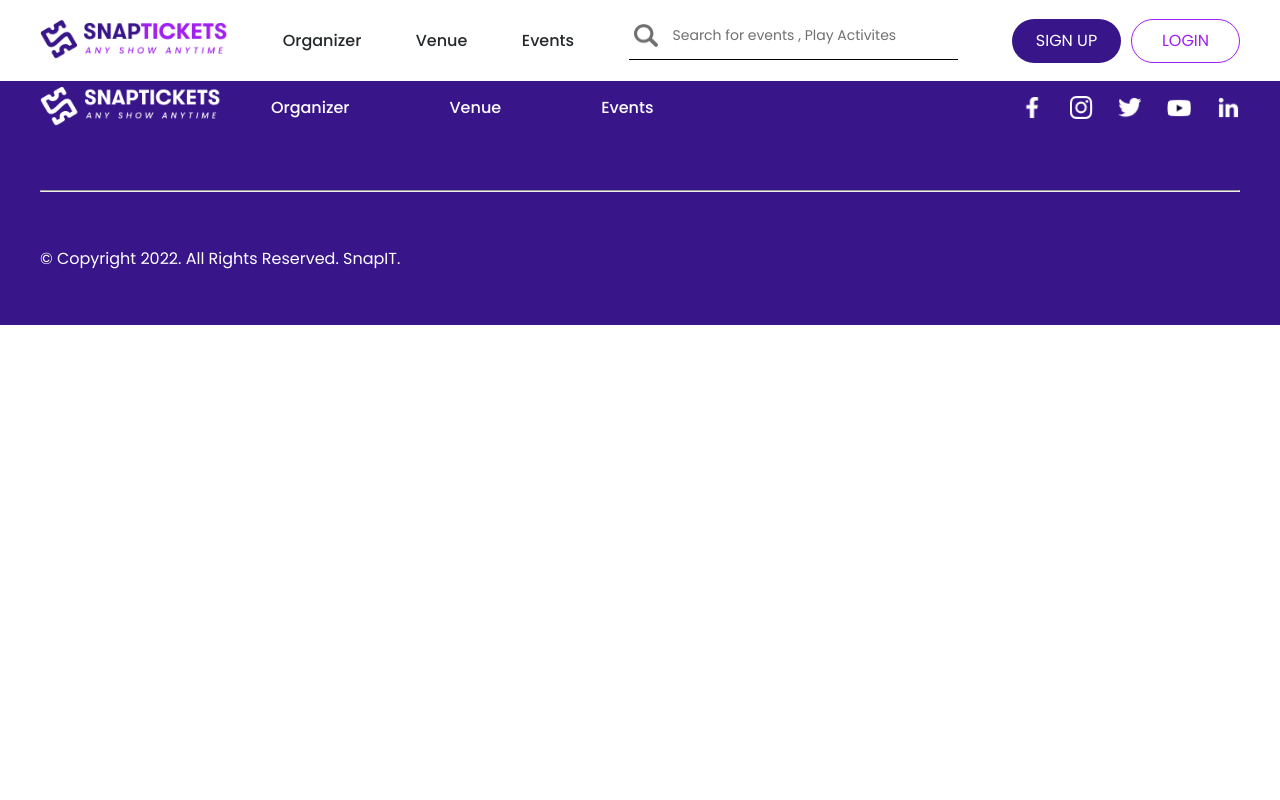
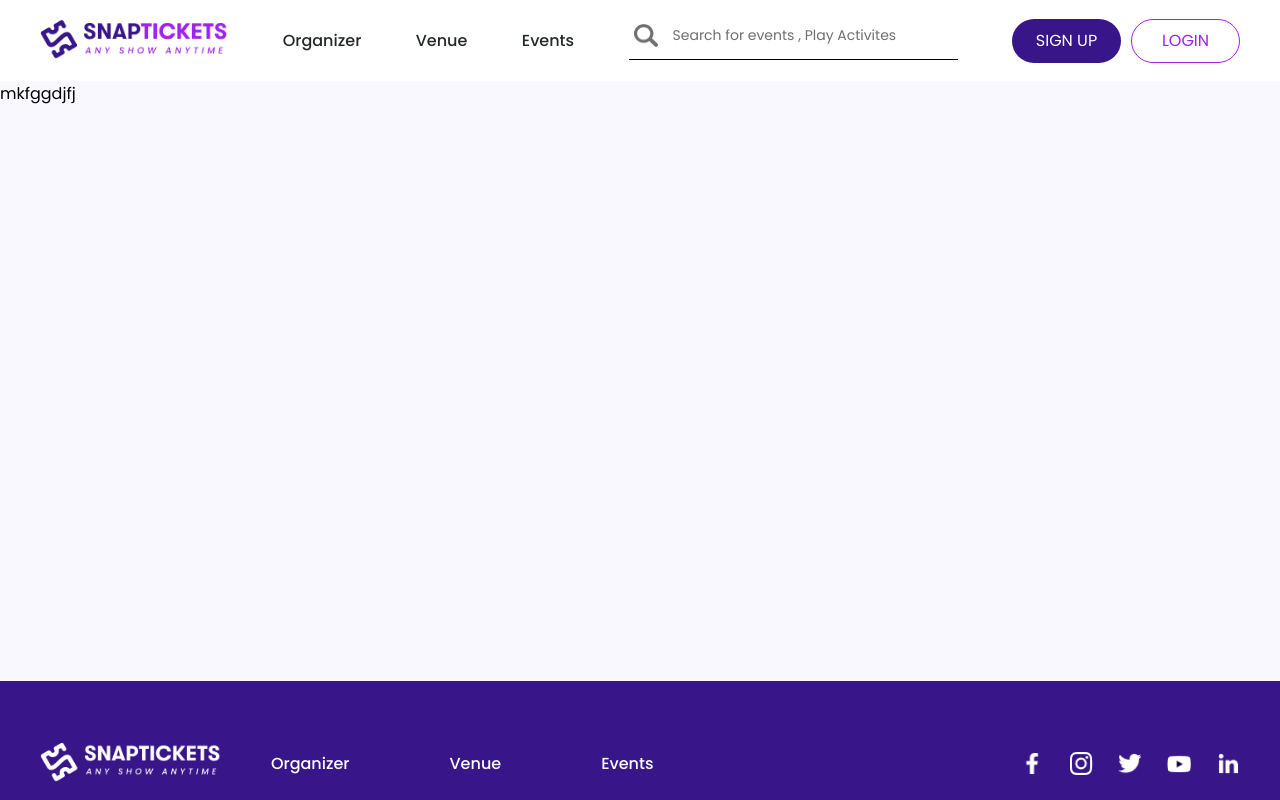
Before and after one commit to SatishPansara20/snaptickets, a Next.js app: page /screen/dashborad in a window 1280 px wide. Shown: the top 800 px of the page. Built offline with nearby package versions, Linux system fonts and the light colour scheme.

Commit message:
Last Change

```diff
--- a/pages/screen/dashborad/index.tsx
+++ b/pages/screen/dashborad/index.tsx
@@ -1,7 +1,27 @@
+import Head from "next/head";
 import React from "react";
 
+import styles from "@/styles/Home.module.css";
+import common from "@/styles/common.module.css";
+
 const index = () => {
-  return <div>Dash</div>;
+  return (
+    <>
+      <Head>
+        <title>SnapTickets</title>
+        <meta name="description" content="Generated by create next app" />
+        <meta name="viewport" content="width=device-width, initial-scale=1" />
+        <link rel="icon" href="/favicon.ico" />
+      </Head>
+
+      <main className={[styles.main, common.bg_color].join(" ")}>
+        {/* section 1 */}
+        <section className={[styles.section_1].join(" ")}>
+          mkfggdjfj
+        </section>
+      </main>
+    </>
+  );
 };
 
 export default index;
```
Also changed, not shown: pages/index.tsx (+5 -3 lines).
